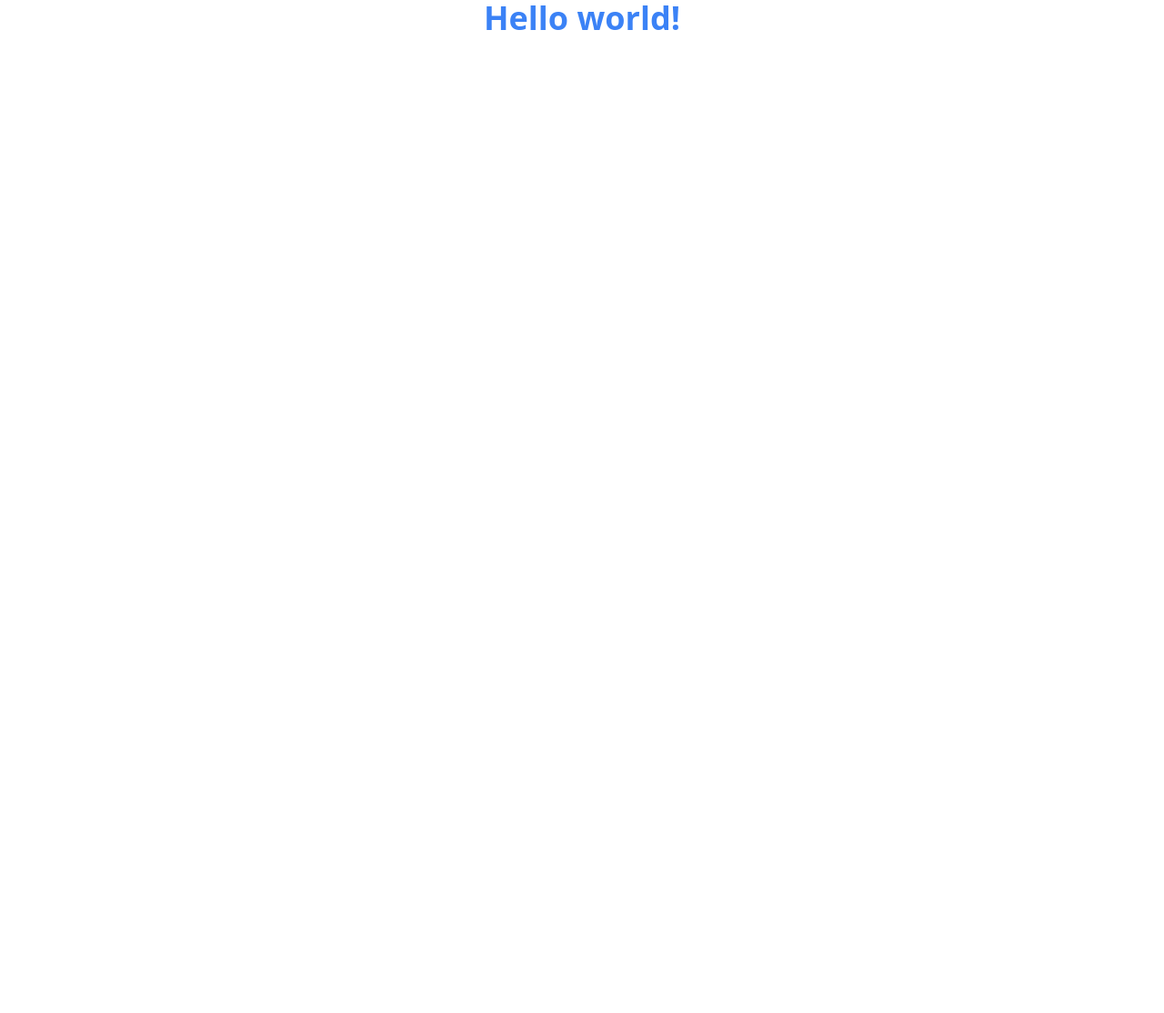
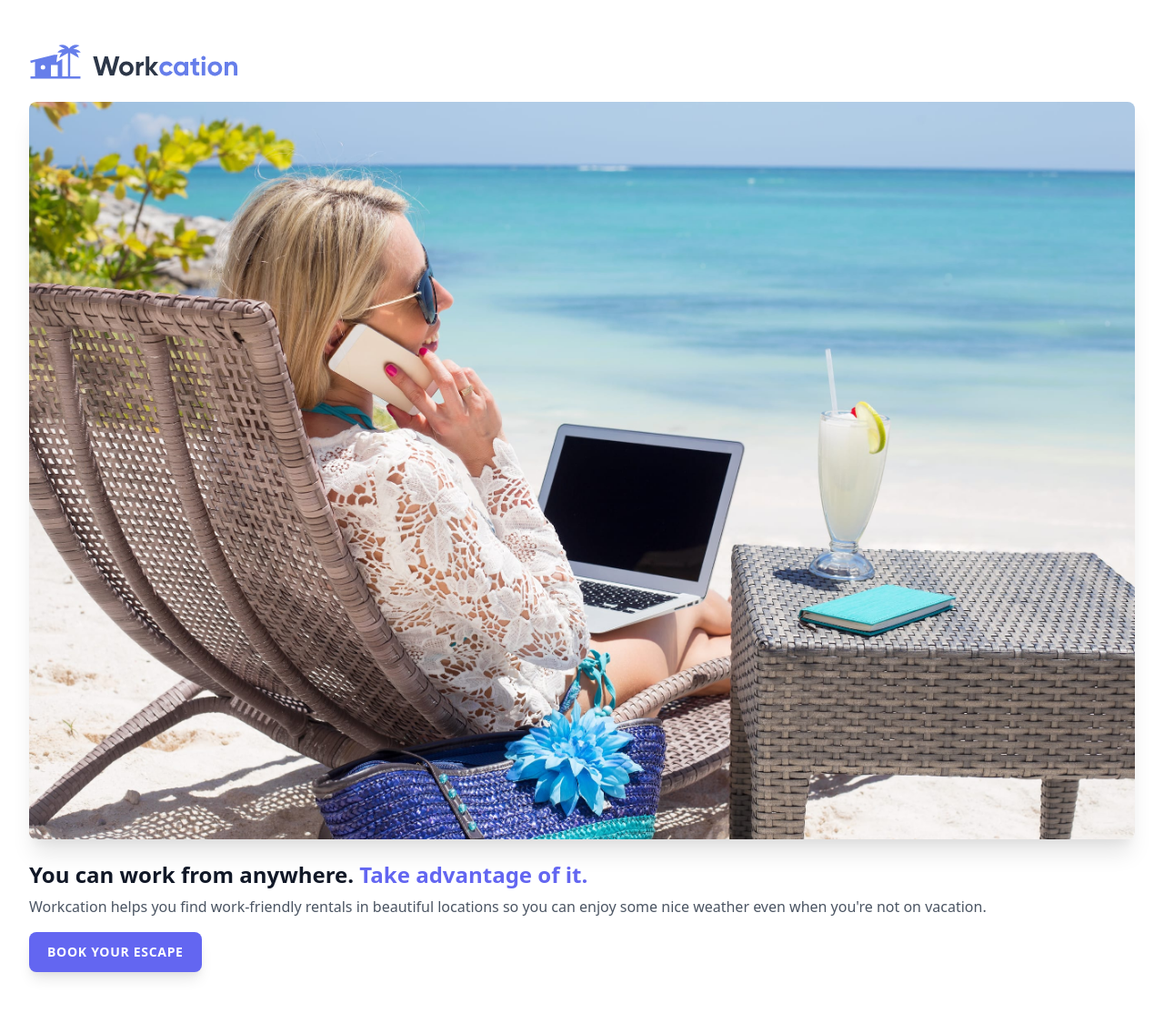
Before and after one commit to bradleybossard/tailwind-tutorial, a website: page public/index.html in a window 1280 px wide. Shown: the whole page at 91% size. Before the commit the page ends 800 px from the top, so only its background shows below. Drawn offline with nearby package versions, Linux system fonts and the light colour scheme; files that its build step writes are made by us from their sources.

Commit message:
pimp out design according to tutorial

```diff
--- a/public/index.html
+++ b/public/index.html
@@ -5,8 +5,19 @@
   <title>Document</title>
   <link rel="stylesheet" href="/build/tailwind.css">
 </head>
-<body>
-  <h1 class="text-4xl font-bold text-center text-blue-500">Hello world!</h1>
-
+<body class="bg-grey-100">
+  <div class="px-8 py-12">
+    <img class="h-10" src="/img/logo.svg" alt="Workcation">
+    <img class="mt-6 rounded-lg shadow-xl" src="/img/beach-work.jpg" alt="Working on the beach">
+     <h1 class="mt-6 text-2xl font-bold text-gray-900 leading-tight">You can work from anywhere.
+       <span class="text-indigo-500">Take advantage of it.</span></h1>
+       <p class="mt-2 text-gray-600">
+       Workcation helps you find work-friendly rentals in beautiful locations so  you can enjoy some
+       nice weather even when you're not on vacation.
+       </p>
+       <div class="mt-4">
+         <a href="#" class="inline-block px-5 py-3 rounded-lg shadow-lg bg-indigo-500 text-white uppercase tracking-wider font-semibold text-sm">Book your escape</a>
+       </div>
+  </div>
 </body>
 </html>
```
